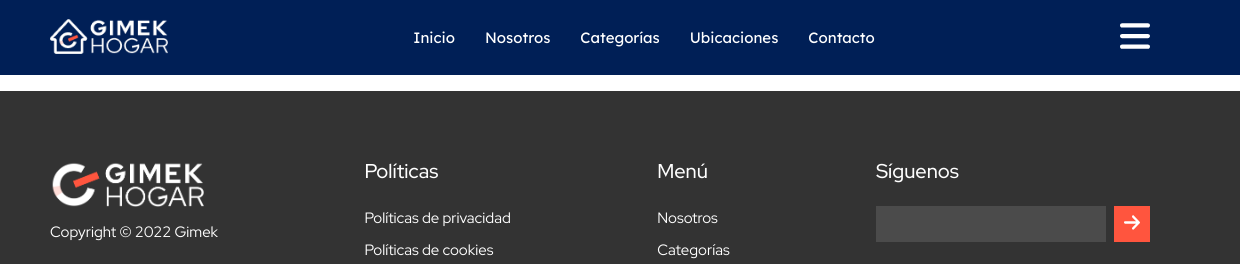
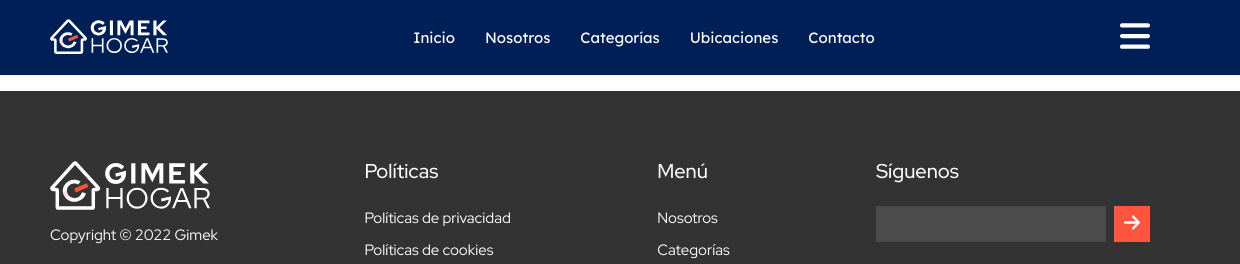
Before and after one commit to Fredy-Rodrigo/Gimek-hogar, a website: page index.html in a window 1280 px wide. Shown: the top 264 px of the page, 40-1280 px from the left. Drawn offline with Linux system fonts and the light colour scheme.

Commit message:
cambio de formato de logo de png a svg

```diff
--- a/index.html
+++ b/index.html
@@ -14,7 +14,7 @@
   <header class="header">
     <nav class="nav">
       <div class="logo">
-        <img src="./assets/images/LOGO GIMEK 2 1.png" alt="">
+        <img src="./assets/images/LOGO GIMEK 2 1.svg" alt="">
       </div>
       <ul class="menu menu-off" id="menu">
         <li><a href="#">Inicio</a></li>
@@ -40,7 +40,7 @@
     <div class="footer-container">
       <div class="copyright footer-box">
         <div class="logo">
-          <img src="./assets/images/LOGO GIMEK 1.png" alt="">
+          <img src="./assets/images/LOGO GIMEK 2 1.svg" alt="">
         </div>
         <p>Copyright &#169 2022 Gimek</p>
       </div>
```
Also changed, not shown: assets/images/LOGO GIMEK 2 1.svg (added).
